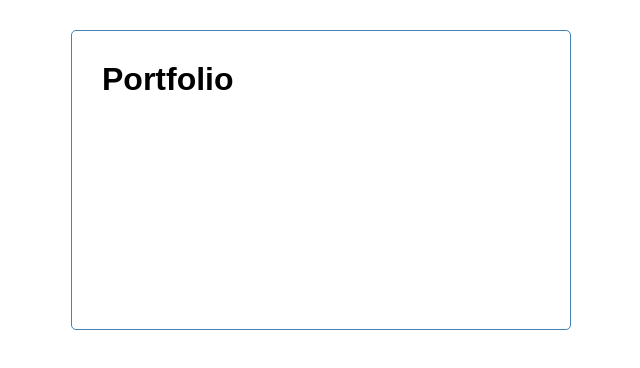
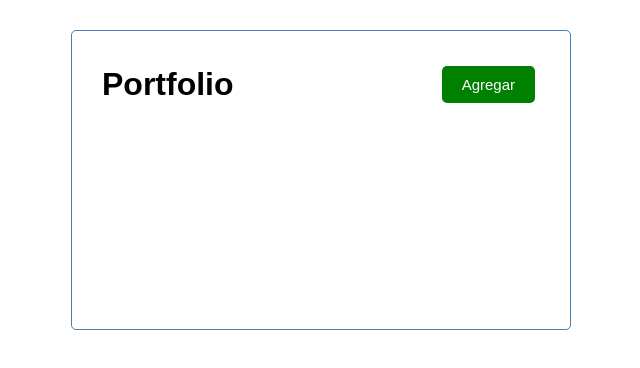
Before and after one commit to francovico/portfolio-fe, an Angular app: page / in a window 1280 px wide. Shown: the top 368 px of the page, without its empty margins (319-959 px from the left). Built offline with nearby package versions, Linux system fonts and the light colour scheme.

Commit message:
Tercer commit

```diff
--- a/src/app/app.module.ts
+++ b/src/app/app.module.ts
@@ -4,11 +4,13 @@ import { BrowserModule } from '@angular/platform-browser';
 import { AppRoutingModule } from './app-routing.module';
 import { AppComponent } from './app.component';
 import { HeaderComponent } from './header/header.component';
+import { BotonAgregarComponent } from './boton-agregar/boton-agregar.component';
 
 @NgModule({
   declarations: [
     AppComponent,
-    HeaderComponent
+    HeaderComponent,
+    BotonAgregarComponent
   ],
   imports: [
     BrowserModule,
--- /dev/null
+++ b/src/app/boton-agregar/boton-agregar.component.html
@@ -0,0 +1,8 @@
+<button class="btn"
+[ngStyle]="{'background-color': color}"
+(click)="onClick()"
+>
+
+{{text}}
+
+</button>
--- /dev/null
+++ b/src/app/boton-agregar/boton-agregar.component.ts
@@ -0,0 +1,22 @@
+import { Component, OnInit, Input, Output, EventEmitter } from '@angular/core';
+
+@Component({
+  selector: 'app-boton-agregar',
+  templateUrl: './boton-agregar.component.html',
+  styleUrls: ['./boton-agregar.component.css']
+})
+export class BotonAgregarComponent implements OnInit {
+@Input() text:string = "";
+@Input() color:string = "";
+@Output() btnClick = new EventEmitter();
+
+  constructor() { }
+
+  ngOnInit(): void {
+  }
+
+  onClick(){
+    console.log("Hice click")
+  }
+
+}
--- a/src/app/header/header.component.html
+++ b/src/app/header/header.component.html
@@ -1 +1,4 @@
-<h1>{{title}}</h1>
+<header>
+    <h1>{{title}}</h1>
+<app-boton-agregar color="green" text="Agregar"></app-boton-agregar>
+</header>
--- a/src/app/header/header.component.ts
+++ b/src/app/header/header.component.ts
@@ -14,4 +14,8 @@ export class HeaderComponent implements OnInit {
   ngOnInit(): void {
   }
 
+  toggleAdd(){
+    console.log("Agregado")
+  }
+
 }
```
Also changed, not shown: src/app/boton-agregar/boton-agregar.component.css (added).
